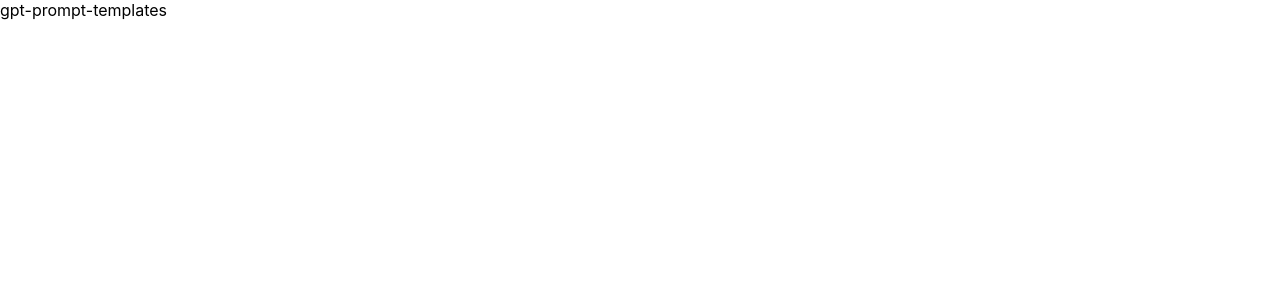
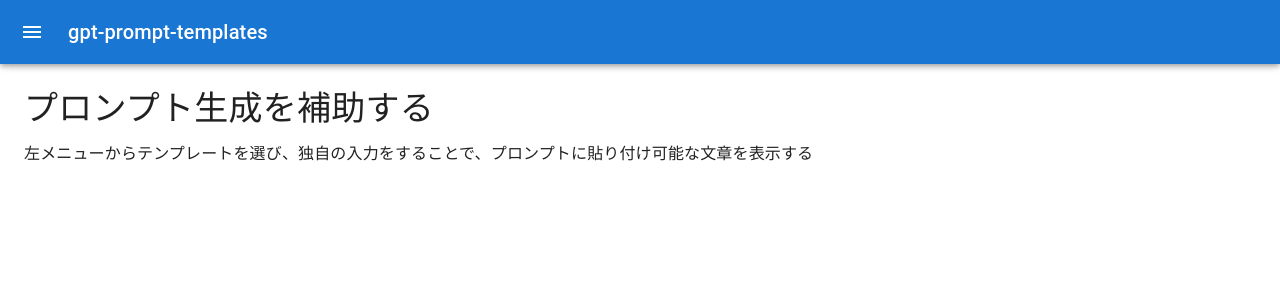
Before and after one commit to sgtao/gpt-prompt-templates, a React (Create React App) app: page / in a window 1280 px wide. Shown: the top 300 px of the page. Built offline with nearby package versions, Linux system fonts and the light colour scheme.

Commit message:
update App for append content from PersistenDrawerLeft template

```diff
--- a/src/App.jsx
+++ b/src/App.jsx
@@ -1,9 +1,11 @@
 import './App.css';
+import PersistentDrawerLeft from './components/PersistentDrawerLeft';
 
 function App() {
-  const title = "gpt-prompt-templates"
   return (
-    <header>{title}</header>
+    <div>
+      <PersistentDrawerLeft />
+    </div>
   );
 }
 
--- /dev/null
+++ b/src/components/PersistentDrawerLeft.jsx
@@ -0,0 +1,182 @@
+// PersistentDrawerLeft.jsx
+import * as React from "react";
+import { styled, useTheme } from "@mui/material/styles";
+import Box from "@mui/material/Box";
+import Drawer from "@mui/material/Drawer";
+import CssBaseline from "@mui/material/CssBaseline";
+import MuiAppBar from "@mui/material/AppBar";
+import Toolbar from "@mui/material/Toolbar";
+import List from "@mui/material/List";
+import Typography from "@mui/material/Typography";
+import Divider from "@mui/material/Divider";
+import IconButton from "@mui/material/IconButton";
+import MenuIcon from "@mui/icons-material/Menu";
+import ChevronLeftIcon from "@mui/icons-material/ChevronLeft";
+import ChevronRightIcon from "@mui/icons-material/ChevronRight";
+import ListItem from "@mui/material/ListItem";
+import ListItemButton from "@mui/material/ListItemButton";
+import ListItemIcon from "@mui/material/ListItemIcon";
+import ListItemText from "@mui/material/ListItemText";
+import ArticleIcon from "@mui/icons-material/Article";
+import TaskIcon from "@mui/icons-material/Task";
+import HomeIcon from "@mui/icons-material/Home";
+
+const drawerWidth = 240;
+
+const Main = styled("main", { shouldForwardProp: (prop) => prop !== "open" })(
+  ({ theme, open }) => ({
+    flexGrow: 1,
+    padding: theme.spacing(3),
+    transition: theme.transitions.create("margin", {
+      easing: theme.transitions.easing.sharp,
+      duration: theme.transitions.duration.leavingScreen,
+    }),
+    marginLeft: `-${drawerWidth}px`,
+    ...(open && {
+      transition: theme.transitions.create("margin", {
+        easing: theme.transitions.easing.easeOut,
+        duration: theme.transitions.duration.enteringScreen,
+      }),
+      marginLeft: 0,
+    }),
+  })
+);
+
+const AppBar = styled(MuiAppBar, {
+  shouldForwardProp: (prop) => prop !== "open",
+})(({ theme, open }) => ({
+  transition: theme.transitions.create(["margin", "width"], {
+    easing: theme.transitions.easing.sharp,
+    duration: theme.transitions.duration.leavingScreen,
+  }),
+  ...(open && {
+    width: `calc(100% - ${drawerWidth}px)`,
+    marginLeft: `${drawerWidth}px`,
+    transition: theme.transitions.create(["margin", "width"], {
+      easing: theme.transitions.easing.easeOut,
+      duration: theme.transitions.duration.enteringScreen,
+    }),
+  }),
+}));
+
+const DrawerHeader = styled("div")(({ theme }) => ({
+  display: "flex",
+  alignItems: "center",
+  padding: theme.spacing(0, 1),
+  // necessary for content to be below app bar
+  ...theme.mixins.toolbar,
+  justifyContent: "flex-end",
+}));
+
+export default function PersistentDrawerLeft() {
+  const title = "gpt-prompt-templates";
+  const theme = useTheme();
+  const [open, setOpen] = React.useState(false);
+
+  const handleDrawerOpen = () => {
+    setOpen(true);
+  };
+
+  const handleDrawerClose = () => {
+    setOpen(false);
+  };
+
+  return (
+    <Box sx={{ display: "flex" }}>
+      <CssBaseline />
+      <AppBar position="fixed" open={open}>
+        <Toolbar>
+          <IconButton
+            color="inherit"
+            aria-label="open drawer"
+            onClick={handleDrawerOpen}
+            edge="start"
+            sx={{ mr: 2, ...(open && { display: "none" }) }}
+          >
+            <MenuIcon />
+          </IconButton>
+          <Typography variant="h6" noWrap component="div">
+            {title}
+          </Typography>
+        </Toolbar>
+      </AppBar>
+      <Drawer
+        sx={{
+          width: drawerWidth,
+          flexShrink: 0,
+          "& .MuiDrawer-paper": {
+            width: drawerWidth,
+            boxSizing: "border-box",
+          },
+        }}
+        variant="persistent"
+        anchor="left"
+        open={open}
+      >
+        <DrawerHeader>
+          <IconButton onClick={handleDrawerClose}>
+            {theme.direction === "ltr" ? (
+              <ChevronLeftIcon />
+            ) : (
+              <ChevronRightIcon />
+            )}
+          </IconButton>
+        </DrawerHeader>
+        <Divider />
+        <List>
+          <ListItem key="Home" disablePadding>
+            <ListItemButton>
+              <ListItemIcon>
+                <HomeIcon />
+              </ListItemIcon>
+              <ListItemText primary="Home" />
+            </ListItemButton>
+          </ListItem>
+        </List>
+        <Divider />
+        <List>
+          {[
+            "Summarization",
+            "Question-Answering",
+            "Classification",
+            "Insertion",
+            "Roll play",
+            "Reasoning",
+          ].map((text, index) => (
+            <ListItem key={text} disablePadding>
+              <ListItemButton>
+                <ListItemIcon>
+                  <ArticleIcon />
+                </ListItemIcon>
+                <ListItemText primary={text} />
+              </ListItemButton>
+            </ListItem>
+          ))}
+        </List>
+        <Divider />
+        <List>
+          {["Zero-Shot Detection"].map((text, index) => (
+            <ListItem key={text} disablePadding>
+              <ListItemButton>
+                <ListItemIcon>
+                  <TaskIcon />
+                </ListItemIcon>
+                <ListItemText primary={text} />
+              </ListItemButton>
+            </ListItem>
+          ))}
+        </List>
+      </Drawer>
+      <Main open={open}>
+        <DrawerHeader />
+        <Typography variant="h4" gutterBottom>
+          プロンプト生成を補助する
+        </Typography>
+        <Typography paragraph>
+          左メニューからテンプレートを選び、独自の入力をすることで、プロンプトに貼り付け可能な文章を表示する
+        </Typography>
+      </Main>
+    </Box>
+  );
+}
+// EOF
```
Also changed, not shown: package.json (+6 -3 lines), 1 other file (tests, documents, lock files or other folders).
